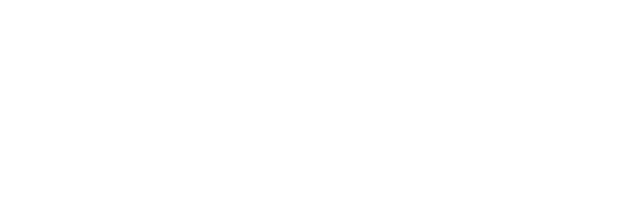
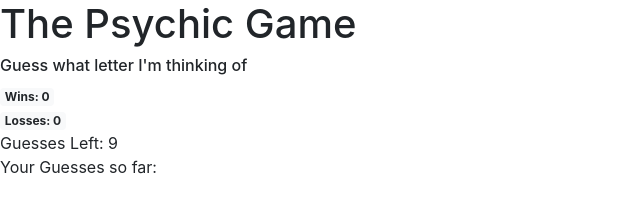
Before and after one commit to cacev000/Psychic-Game, a plain HTML site: page index.html in a window 1280 px wide. Shown: the whole page, without its empty margins (0-640 px from the left). Drawn offline with nearby package versions, Linux system fonts and the light colour scheme.

Commit message:
game created to guess what letter of the alphabet was picked by the computer

```diff
--- a/assets/javascript/game.js
+++ b/assets/javascript/game.js
@@ -0,0 +1,51 @@
+$(document).ready(function () {
+    var alphabet = ["a", "b", "c", "d", "e", "f", "g", "h", "i", "j", "k", "l", "m", "n", "o", "p",
+        "q", "r", "s", "t", "u", "v", "w", "x", "y", "z"];
+    var randomNumber,
+        guessThisLetter,
+        lettersGuessed = '';
+
+    var givenGuessCount = 9;
+    var winningStreak = 0;
+    var lossingStreak = 0;
+
+    $('#winRate').text('Wins: ' + winningStreak);
+    $('#lossesRate').text('Losses: ' + lossingStreak);
+    $('#guessesLeft').text('Guesses Left: ' + givenGuessCount);
+    $('#guessesBy').text('Your Guesses so far: ' + lettersGuessed);
+
+    function pickRandomLetter() {
+        randomNumber = Math.floor((Math.random() * 25) + 1);
+        guessThisLetter = alphabet[randomNumber];
+    }
+
+    function resetGame() {
+        pickRandomLetter();
+        givenGuessCount = 9;
+        $('#guessesLeft').text('Guesses Left: ' + givenGuessCount);
+        lettersGuessed = '';
+        $('#guessesBy').text('Your Guesses so far: ' + lettersGuessed);
+        beginGame();
+    }
+
+    function beginGame() {
+        document.onkeyup = function (event) {
+            if (guessThisLetter === event.key) {
+                winningStreak++;
+                $('#winRate').text('Wins: ' + winningStreak);
+                resetGame();
+            } else {
+                lettersGuessed = lettersGuessed + '    ' + event.key;
+                $('#guessesLeft').text('Guesses Left: ' + givenGuessCount--);
+                $('#guessesBy').text('Your Guesses so far: ' + lettersGuessed);
+            }
+            if (givenGuessCount === 0){
+                lossingStreak++;
+                $('#lossesRate').text('Losses: ' + lossingStreak);
+                resetGame();
+            }
+        }
+    }
+
+    resetGame();
+});
--- a/index.html
+++ b/index.html
@@ -9,7 +9,6 @@
     <link rel="stylesheet" href="https://stackpath.bootstrapcdn.com/bootstrap/4.1.3/css/bootstrap.min.css" integrity="sha384-MCw98/SFnGE8fJT3GXwEOngsV7Zt27NXFoaoApmYm81iuXoPkFOJwJ8ERdknLPMO"
         crossorigin="anonymous">
     <link rel="stylesheet" type="text/css" media="screen" href="./assets/css/style.css" />
-    <script src="./assets/javascript/game.js"></script>
 
     <script src="https://code.jquery.com/jquery-3.3.1.slim.min.js" integrity="sha384-q8i/X+965DzO0rT7abK41JStQIAqVgRVzpbzo5smXKp4YfRvH+8abtTE1Pi6jizo"
         crossorigin="anonymous"></script>
@@ -17,8 +16,20 @@
         crossorigin="anonymous"></script>
     <script src="https://stackpath.bootstrapcdn.com/bootstrap/4.1.3/js/bootstrap.min.js" integrity="sha384-ChfqqxuZUCnJSK3+MXmPNIyE6ZbWh2IMqE241rYiqJxyMiZ6OW/JmZQ5stwEULTy"
         crossorigin="anonymous"></script>
+
+    <script src="./assets/javascript/game.js"></script>
 </head>
 <body>
+    <h1>The Psychic Game</h1>
 
+    <h6>Guess what letter I'm thinking of</h6>
+
+    <span id="winRate" class="badge badge-light"></span>
+    <br>
+    <span id="lossesRate" class="badge badge-light"></span>
+    <br>
+    <span id="guessesLeft"></span>
+    <br>
+    <span id="guessesBy"></span>
 </body>
 </html>
```
